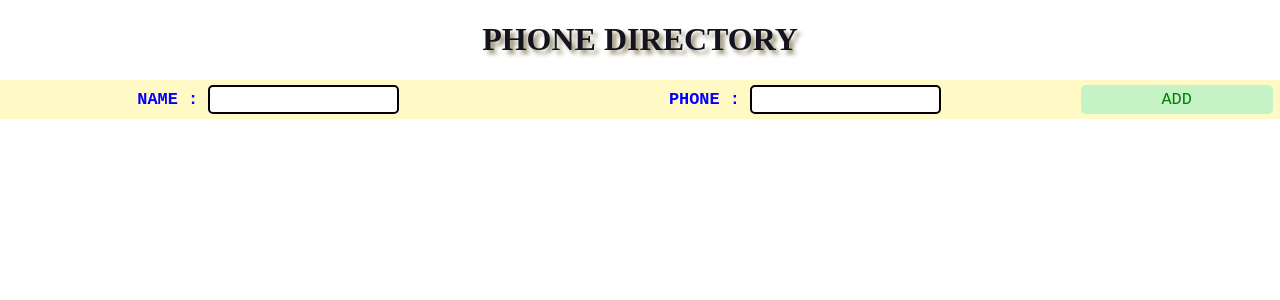
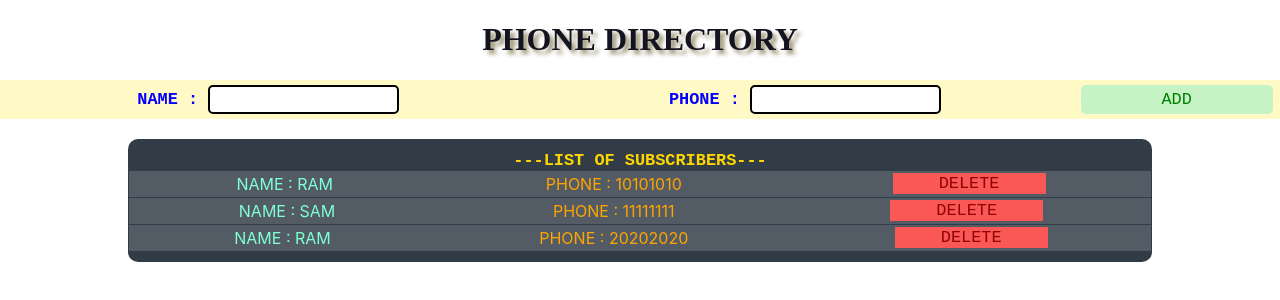
Before and after one commit to Vishal-Choudhary-bulu/Phone_Directory, a React (Create React App) app: page / in a window 1280 px wide. Shown: the top 300 px of the page. Built offline with nearby package versions, Linux system fonts and the light colour scheme.

Commit message:
third commit

```diff
--- a/src/App.js
+++ b/src/App.js
@@ -3,6 +3,7 @@ import React, { Component } from 'react';
 import './App.css';
 import Title from './components/title';
 import Add from './components/Add';
+import Sublist from './components/Sublist';
 
 
 
@@ -13,6 +14,7 @@ class App extends Component {
       <div className="App">
         <Title/>
         <Add />
+        <Sublist />
       </div>
     );
   }
--- /dev/null
+++ b/src/components/Sub.jsx
@@ -0,0 +1,21 @@
+/* eslint-disable jsx-a11y/href-no-hash */
+import React, { Component } from 'react';
+import './sub.css';
+
+class Sub extends Component {
+    render() {
+        return (
+            <div className = "subDiv">
+                <p className="listSubName" >NAME : {this.props.Name} </p>
+                <p className = "listSubPhone"> PHONE : {this.props.Phone}</p>
+                <button className="delbtn">DELETE</button>
+            </div>
+        )
+    }
+}
+Sub.defaultProps = {
+    Name: "New Subscriber",
+    Phone: "0000000"
+}
+
+export default Sub;
--- /dev/null
+++ b/src/components/Sublist.jsx
@@ -0,0 +1,27 @@
+/* eslint-disable jsx-a11y/href-no-hash */
+import React, { Component } from 'react';
+import './sublist.css';
+import Sub from './Sub.jsx';
+
+class Sublist extends Component {
+    constructor(){
+        super();
+        this.state = {
+            subs : [
+                { Name: 'ram', Phone: '10101010' },
+                { Name: 'sam', Phone: '11111111' },
+                { Name: 'ram', Phone: '20202020' }
+            ]
+        }
+    }
+    render() {
+        return (
+            <div className = "subList">
+                <h3>---list of subscribers---</h3>
+                {this.state.subs.map((s,i)=> <Sub Name = {s.Name} Phone = {s.Phone} key = {i}/>)}
+            </div>
+        )
+    }
+}
+
+export default Sublist;
--- /dev/null
+++ b/src/components/sub.css
@@ -0,0 +1,35 @@
+.subDiv{
+    display:flex;
+    justify-content: space-around;
+    align-items: center;
+    background-color: rgba(255, 255, 255, 0.164);
+    padding:1px;
+    margin:1px;
+    border-radius: 1px;
+}
+
+.listSubName{
+    opacity: 1;
+    padding:2px;
+    margin:0;
+    color: aquamarine;
+    text-transform: uppercase;
+}
+.listSubPhone{
+    opacity: 1;
+    padding:2px;
+    margin:0;
+    color:orange;
+}
+
+.delbtn{
+    border:none;
+    outline:none;
+    color:rgb(145, 3, 3);
+    background-color: rgb(250, 87, 87);
+    width:15%;
+    height:90%;
+    font-family: monospace;
+    font-style: bold;
+    font-size: 1.3em;
+}
--- /dev/null
+++ b/src/components/sublist.css
@@ -0,0 +1,19 @@
+.subList{
+    margin:0;
+    padding: 0;
+    margin-top:20px;
+    border:px solid rgb(20, 72, 168);
+    border-radius: 10px;
+    padding-top:10px;
+    padding-bottom:10px;
+    width:80%;
+    margin-left:10%;
+    background-color: rgb(49, 60, 70);
+}
+
+.subList h3{
+    color:gold;
+    font-family: monospace;
+    margin:0px;
+    padding:0px;
+}
```
